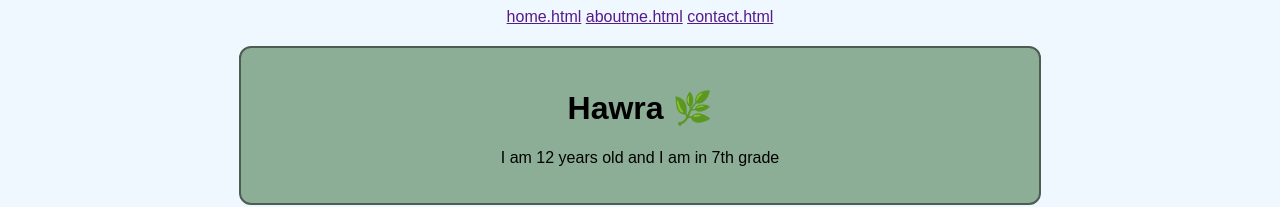
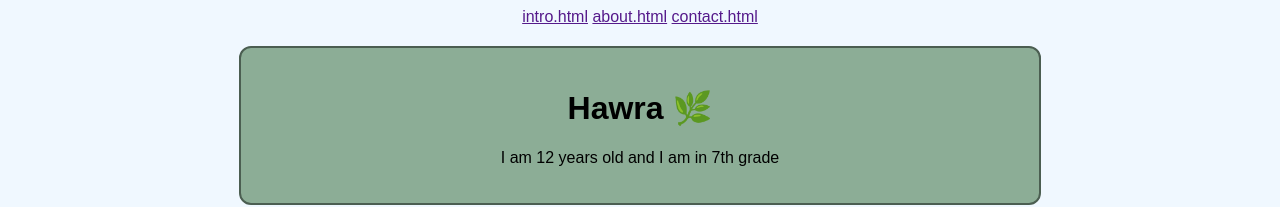
Before and after one commit to Hawrce/Personal-Page, a plain HTML site: page index.html in a window 1280 px wide. Shown: the top 207 px of the page. Drawn offline with Linux system fonts and the light colour scheme.

Commit message:
Update index.html

```diff
--- a/index.html
+++ b/index.html
@@ -14,8 +14,8 @@
 
   <nav>
 
-    <a href="">home.html</a>
-    <a href="">aboutme.html</a>
+    <a href="">intro.html</a>
+    <a href="">about.html</a>
     <a href="">contact.html</a>
 
     </nav>
```
